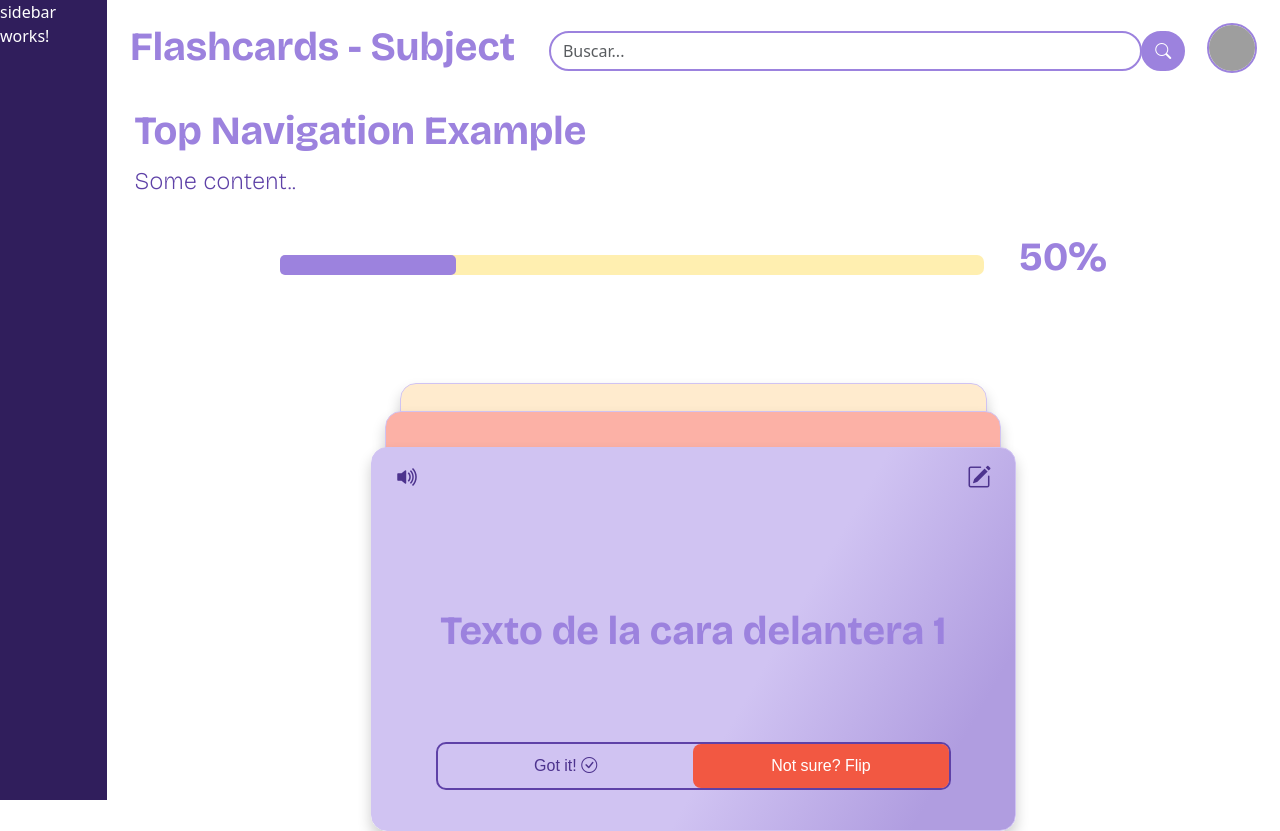
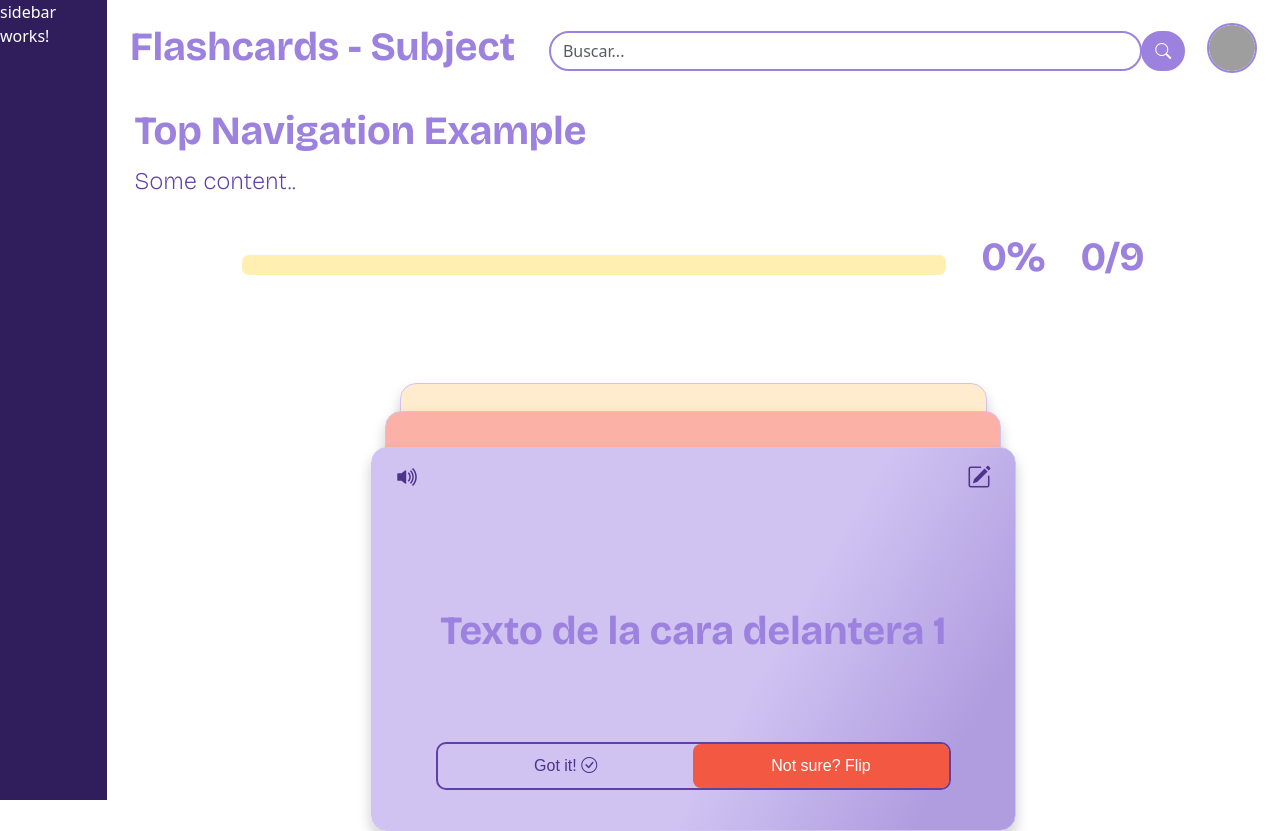
Before and after one commit to FabioB8a/StudyBuddy, an Angular app in the folder Frontend/: page /flashcards in a window 1280 px wide. Built offline with nearby package versions, Linux system fonts and the light colour scheme; grey boxes are pictures that could not be loaded.

Commit message:
Progress Bar Porcentaje

```diff
--- a/Frontend/src/app/pages/flashcards-page/flashcards-page.component.css
+++ b/Frontend/src/app/pages/flashcards-page/flashcards-page.component.css
@@ -61,7 +61,7 @@
     border-radius: 5px;
     background: #9C82DE;
     transition: 0.5s;
-    animation: loading_44 20s cubic-bezier(.4, 1.01, 1, 1) infinite;
+    /* animation: loading_44 20s cubic-bezier(.4, 1.01, 1, 1) infinite; */
 }
 
 .progressCounter {
--- a/Frontend/src/app/pages/flashcards-page/flashcards-page.component.html
+++ b/Frontend/src/app/pages/flashcards-page/flashcards-page.component.html
@@ -18,9 +18,10 @@
 
         <div class="progressBarDiv">
             <div class="progress-loader">
-                <div class="progress"></div>
+                <div class="progress" [style.width.%]="progressPercentage"></div>
             </div>
-            <p class="title progressCounter">50%</p>
+            <p class="title progressCounter">{{ progressPercentage }}%</p>
+            <p class="title progressCounter">{{ viewedFlashcards }}/{{ flashcards.length }}</p>
         </div>
 
         <!-- Flashcards section -->
--- a/Frontend/src/app/pages/flashcards-page/flashcards-page.component.ts
+++ b/Frontend/src/app/pages/flashcards-page/flashcards-page.component.ts
@@ -32,34 +32,47 @@ export class FlashcardsPageComponent {
       { title: 'Flashcard 9', frontText: 'Texto de la cara delantera 9', backText: 'Texto de la cara trasera 9', gradientColor1: '#F25842', gradientColor2: '#FFEFB0' },
   ];
 
-  currentCardIndex = 0; // Indice de la flashcard actual
-  flipped: boolean = false; // Status de la tarjeta
+  flipped: boolean = false; // Status de la tarjeta principal
+  progressPercentage: number = 0;
+  viewedFlashcards: number = 0;
 
 
-  // Flip de la flashcard
+  // Constructor
+  constructor() {
+    this.calculateProgress();
+  }
 
 
+  // Calculo de porcentaje de progreso de flashcards
+  calculateProgress() {
+    const totalFlashcards = this.flashcards.length;
+    this.progressPercentage = Math.round((this.viewedFlashcards / totalFlashcards) * 100);
+  }
+
+  // Flip de la flashcard
   toggleFlip() {
     console.log("Card Flipped")
     this.flipped = !this.flipped;
   }
 
-
+  // Cambiar de tarjeta
   nextCard() {
-
-    // Se actualiza la flashcard actual
 
     if (this.flashcards.length > 1) {
       // Mover el primer elemento al final del arreglo
-      const firstCard = this.flashcards.shift();
+      const firstCard = this.flashcards.shift(); // Equivalente a Pop
+
       if (firstCard) {
         this.flashcards.push(firstCard);
+
+        if (this.viewedFlashcards < this.flashcards.length ) { this.viewedFlashcards++; }
+
+        this.calculateProgress();
       }
     }
 
     this.flipped = false; // Se vuelve al estado inicial de la tarjeta, sin voltear
   }
-
 
   // Botones clickeados
 
```
